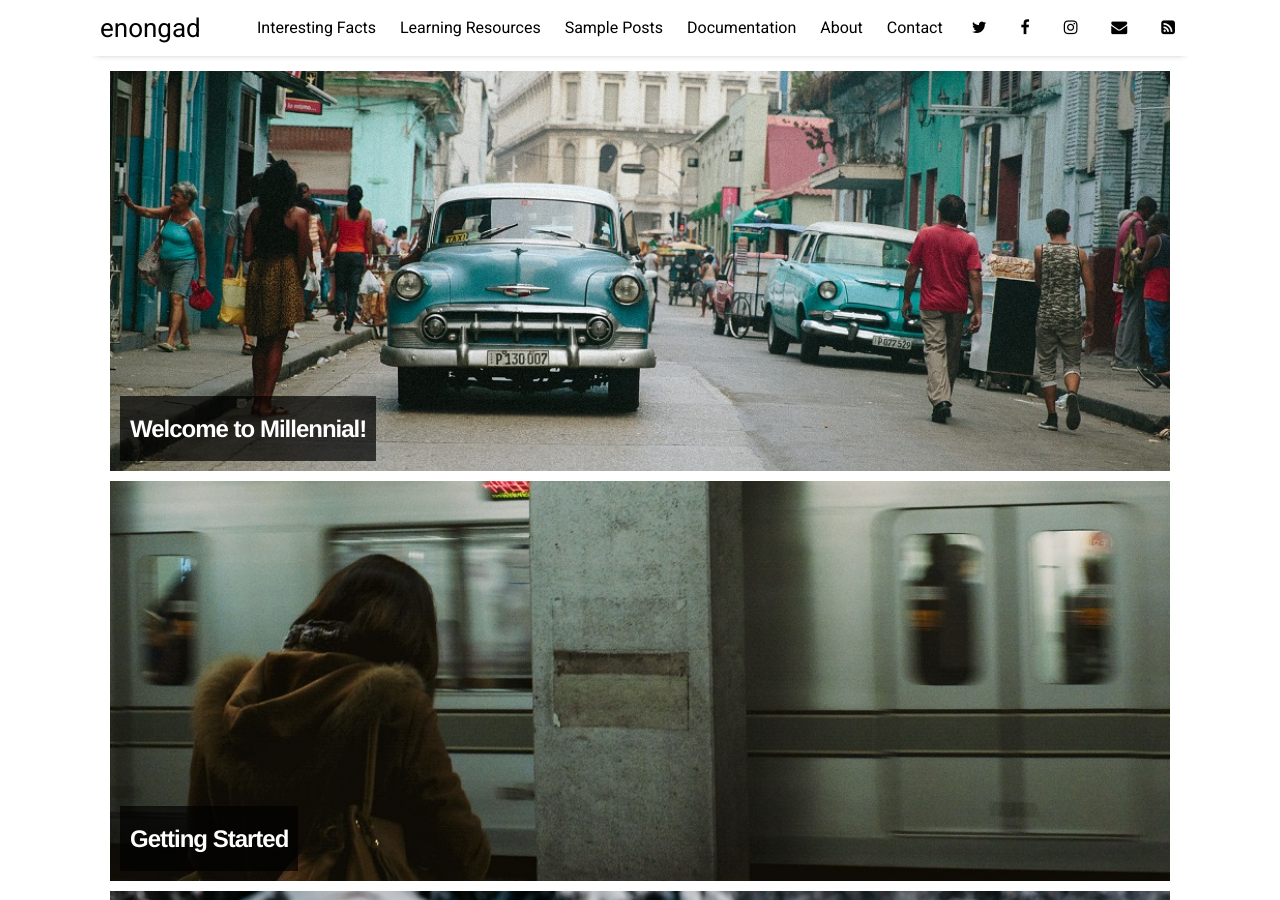
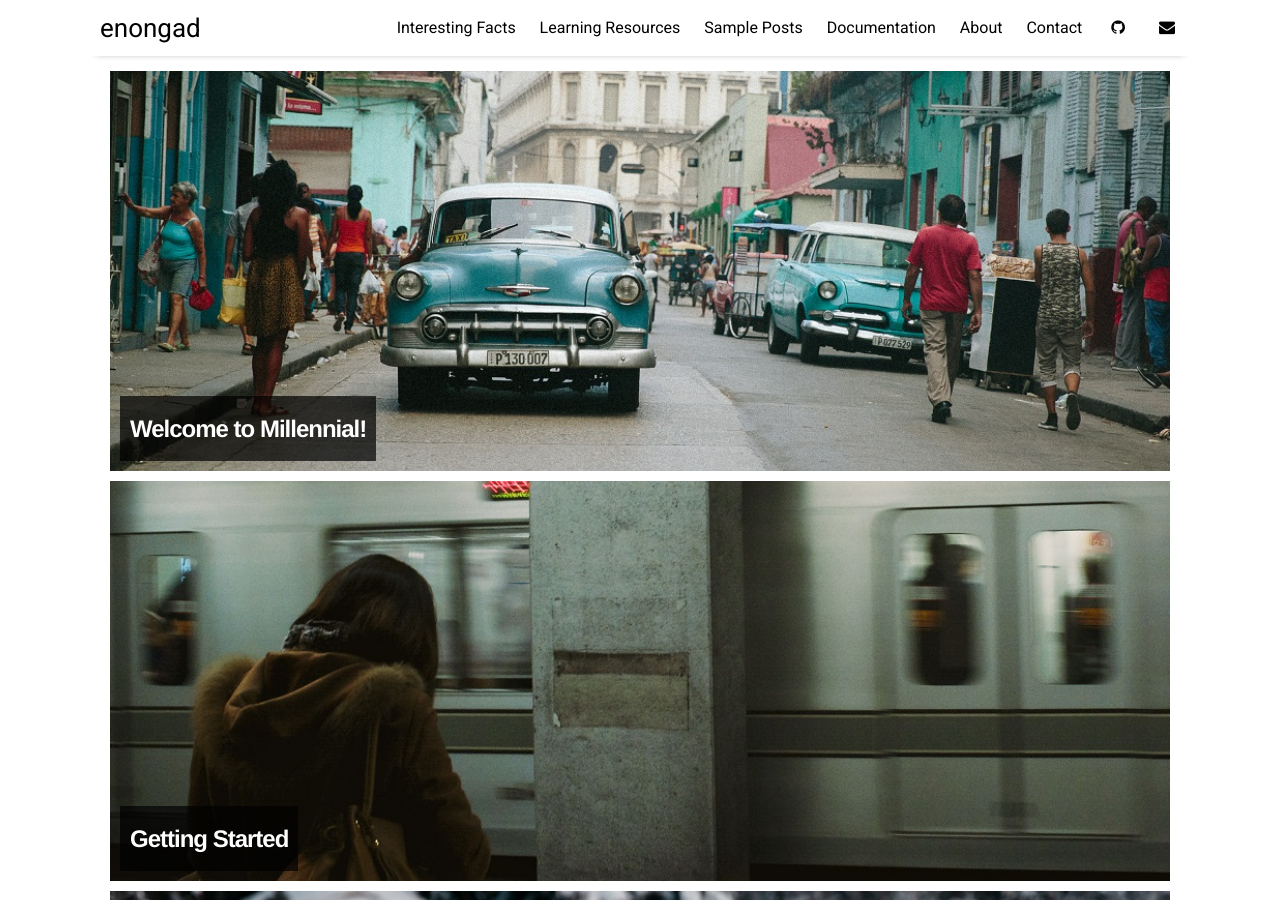
Before and after one commit to enongad/enongad.github.io, a Jekyll site: the page built from index.html, in a window 1280 px wide and 900 px high. Built offline with Jekyll 4.4.1, drawn with Linux system fonts in a browser that asks for light colours; nearby versions of some CDN libraries; the list of posts is cut into pages by our own code.

Commit message:
update my contact and social media details

```diff
--- a/_data/settings.yml
+++ b/_data/settings.yml
@@ -15,11 +15,12 @@ menu:
 
 # Available social icons are powered by Font Awesome, so you can use any icon that they offer
 social:
-- {icon: 'twitter', link: 'https://twitter.com/paululele'}
-- {icon: 'facebook', link: 'https://www.facebook.com/Le.Paul.94'}
-- {icon: 'instagram', link: 'https://instagram.com/paululele'}
-- {icon: 'envelope', link: 'mailto:l.nguyen.paul@gmail.com'}
-- {icon: 'rss-square', link: 'feed.xml'}
+#- {icon: 'twitter', link: 'https://twitter.com/paululele'}
+#- {icon: 'facebook', link: 'https://www.facebook.com/Le.Paul.94'}
+#- {icon: 'instagram', link: 'https://instagram.com/paululele'}
+- {icon: 'github', link: 'https://github.com/enongad'}
+- {icon: 'envelope', link: 'mailto:fabiandagnone@gmail.com'}
+#- {icon: 'rss-square', link: 'feed.xml'}
 # - {icon: 'rss-square', link: 'rss-feed.xml'}
 
 # Customize site text
```
Also changed, not shown: 1 other file.
